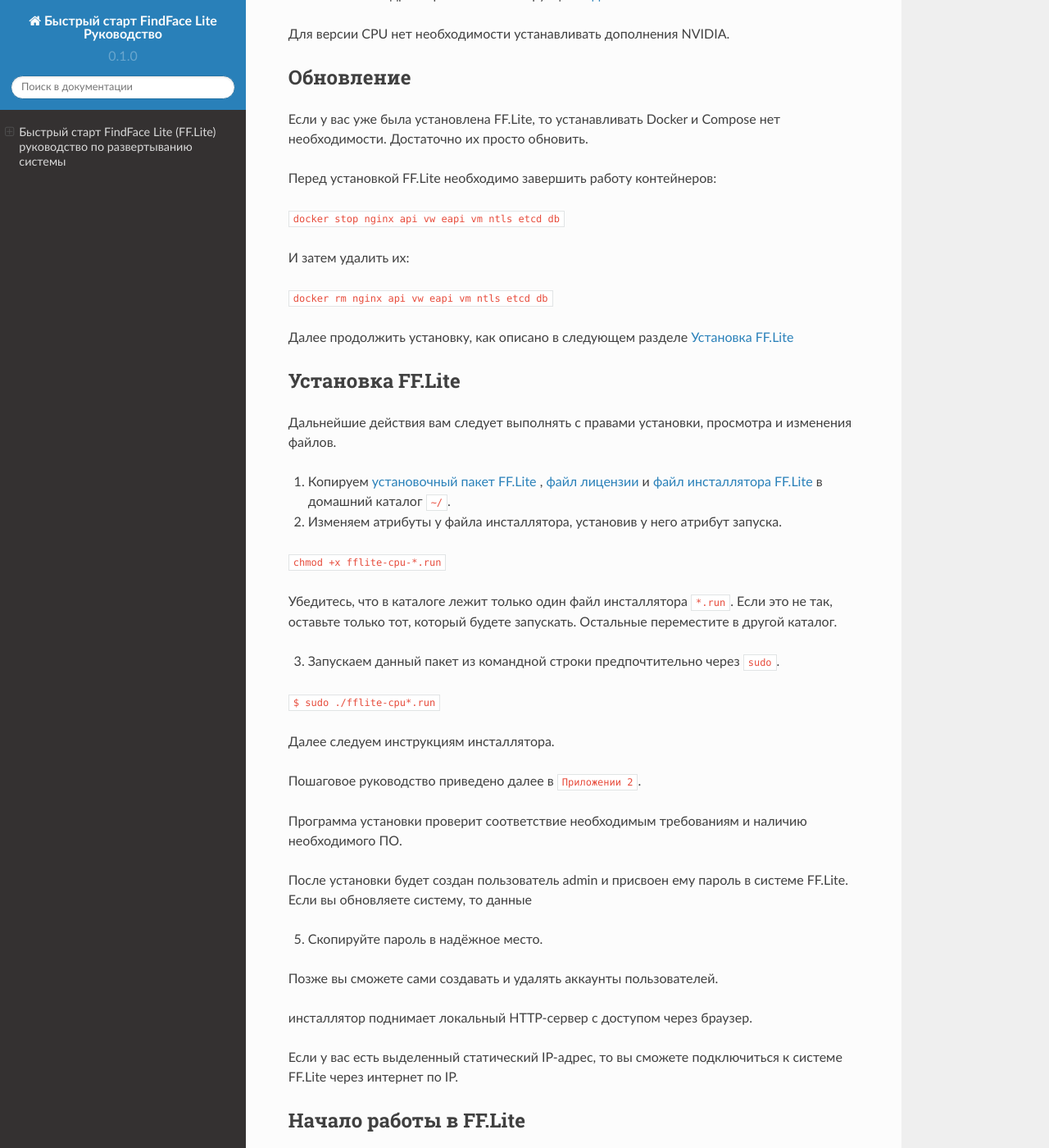
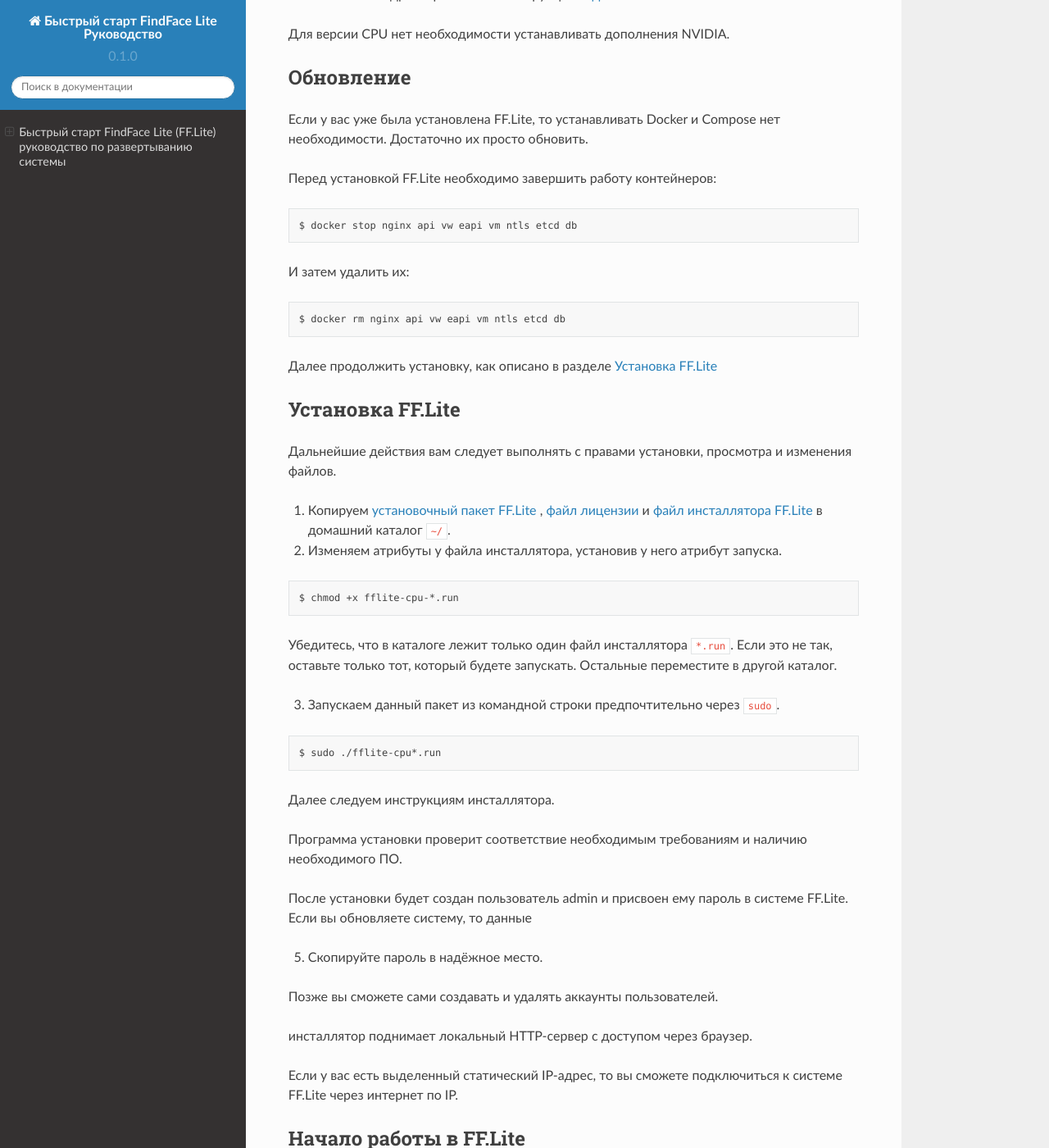
Before and after one commit to Dimdimit/-fflite_i, a Sphinx documentation site: the page built from docs/source/index.rst, in a window 1280 px wide and 1400 px high, scrolled down 4425 px. Shown: the whole window at 82% size. Built offline with Sphinx 7.4.7 and the Read the Docs theme 2.0.0, drawn with Linux system fonts in a browser that asks for light colours; pages that are not in the unit, such as notebooks, are missing from menus.

Commit message:
Update index.rst

```diff
--- a/docs/source/index.rst
+++ b/docs/source/index.rst
@@ -222,15 +222,19 @@
 
 Перед установкой  FF.Lite необходимо завершить работу контейнеров:
 
-``docker stop nginx api vw eapi vm ntls etcd db``
+.. code-block::
+
+  $ docker stop nginx api vw eapi vm ntls etcd db
 
 
 И затем удалить их:
 
-``docker rm nginx api vw eapi vm ntls etcd db``
+.. code-block::
+
+  $ docker rm nginx api vw eapi vm ntls etcd db
 
 
-Далее продолжить установку, как описано в следующем разделе `Установка FF.Lite`_
+Далее продолжить установку, как описано в разделе `Установка FF.Lite`_
 
 
 .. _`Установка FF.Lite`:
@@ -244,7 +248,9 @@
 
 2. Изменяем атрибуты у файла инсталлятора, установив у него атрибут запуска.
 
-``chmod +x fflite-cpu-*.run``
+.. code-block::
+
+  $ chmod +x fflite-cpu-*.run
 
 
 Убедитесь, что в каталоге лежит только один файл инсталлятора ``*.run``. Если это не так, оставьте только тот, который будете запускать. Остальные переместите в другой каталог.
@@ -252,11 +258,13 @@
 
 3. Запускаем данный пакет из командной строки предпочтительно через ``sudo``.
 
-``$ sudo ./fflite-cpu*.run``
+.. code-block::
+
+  $ sudo ./fflite-cpu*.run
 
 Далее следуем инструкциям инсталлятора.
 
-Пошаговое руководство приведено далее в ``Приложении 2``.
+
 
 Программа установки проверит соответствие необходимым требованиям и наличию необходимого ПО.
 
```
